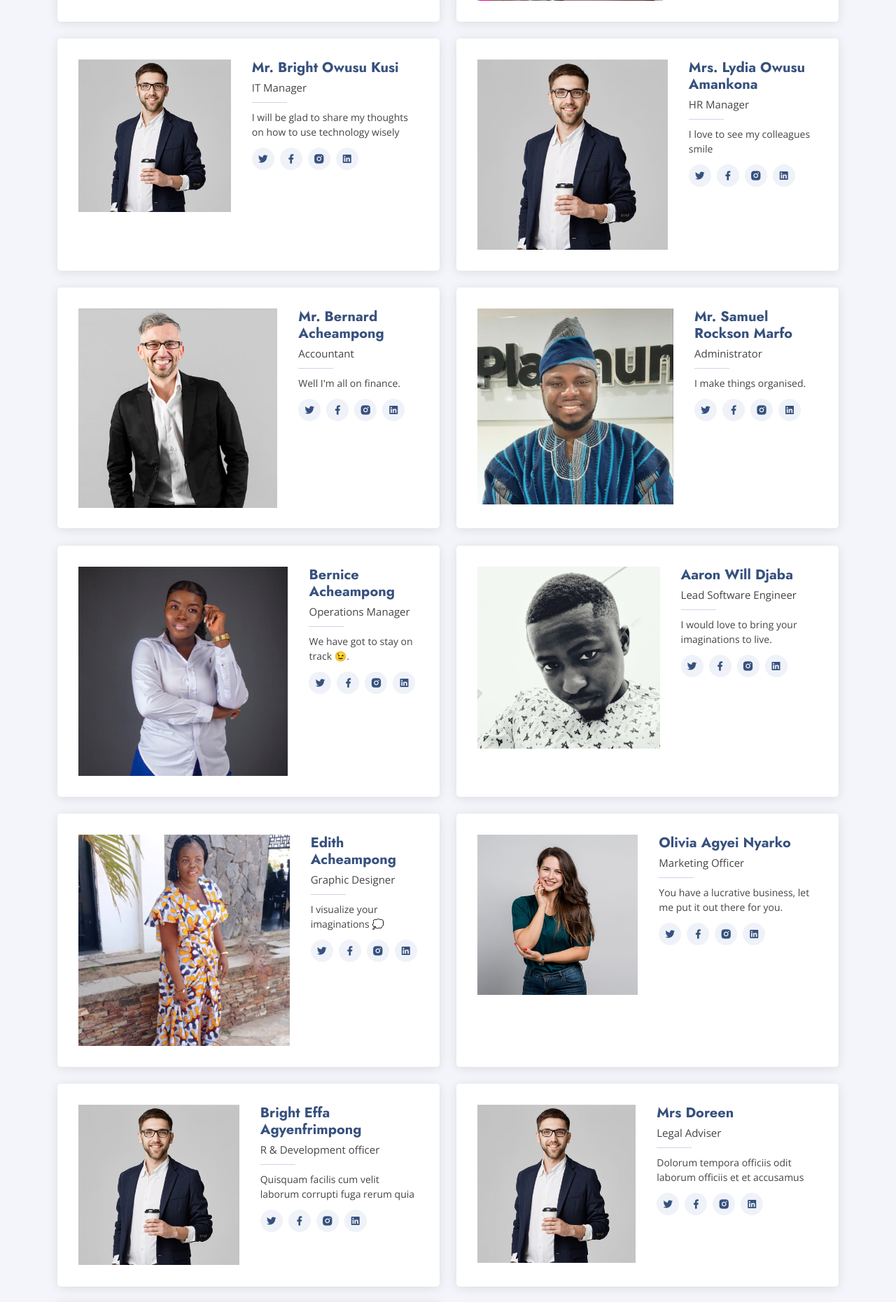
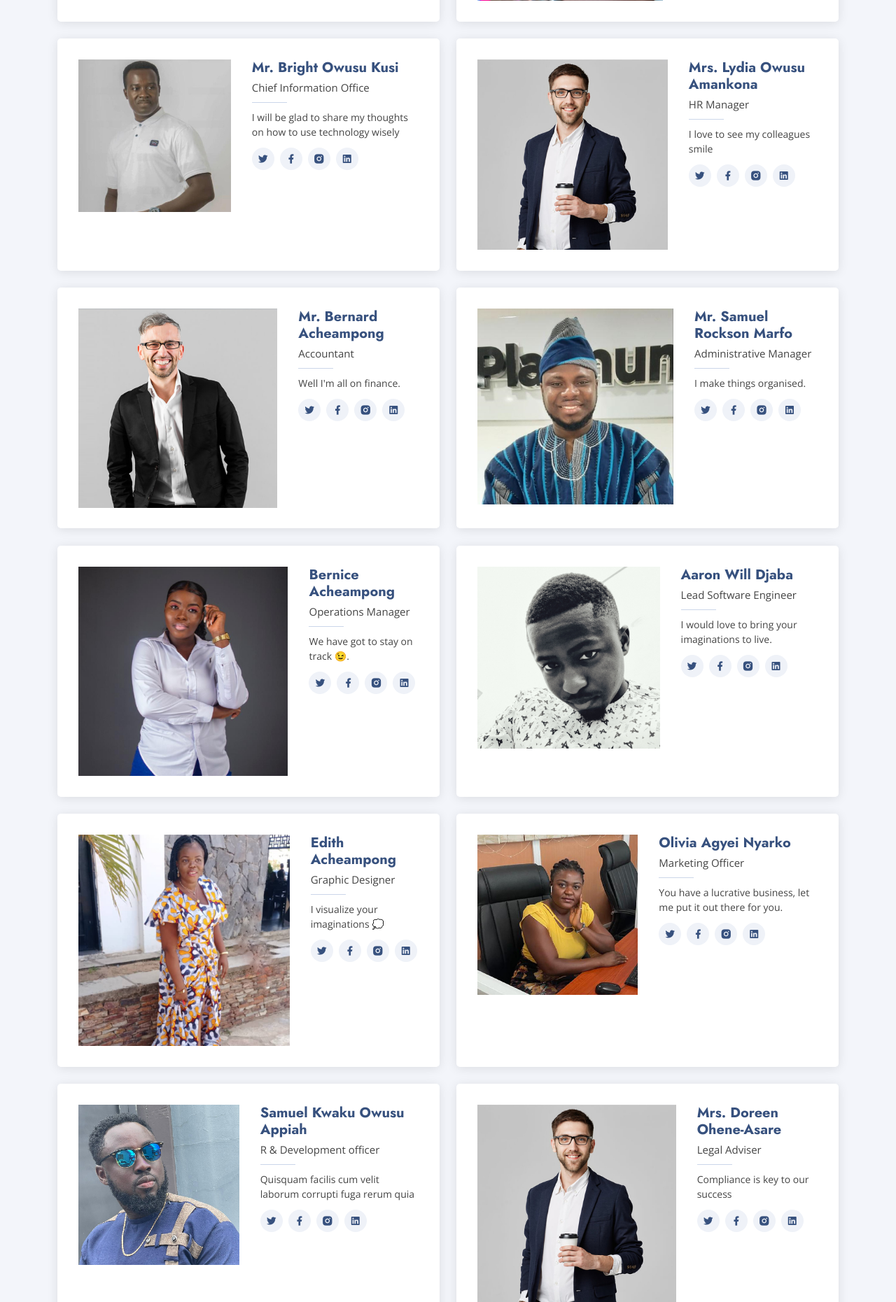
Before and after one commit to kurtiz/247-technologies-landing-page, a CodeIgniter 4 app: the page made by app/Views/home.php in a window 1280 px wide. Shown: the part 3860-5721 px from the top of the page at 70% size. Run offline with PHP 8.4 and a stand-in for CodeIgniter, Linux system fonts and the light colour scheme; the template is opened without the code that fills it, so the values that code supplies are empty; some libraries are stand-ins or nearby versions.

Commit message:
updated team info

```diff
--- a/app/Views/home.php
+++ b/app/Views/home.php
@@ -631,7 +631,7 @@
                         <div class=""><img src="<?=base_url()?>/public/img/team/ceo.jpg" class="img-fluid" alt=""></div>
                         <div class="member-info">
                             <h4>Lawrence Owusu</h4>
-                            <span>Co Founder/Business Executive/ Public Relations officer</span>
+                            <span>Co Founder/Business Executive/ Public Relations officer / Head Of IT</span>
                             <p>Come let’s climb the ladder together.</p>
                             <div class="social">
                                 <a href="javascript:void(0)"><i class="ri-twitter-fill"></i></a>
@@ -662,10 +662,10 @@
 
                 <div class="col-lg-6 mt-4 d-flex align-items-stretch">
                     <div class="member d-flex align-items-stretch" data-aos="zoom-in" data-aos-delay="300">
-                        <div class=""><img src="<?=base_url()?>/public/img/team/team-3.jpg" class="img-fluid" alt=""></div>
+                        <div class=""><img src="<?=base_url()?>/public/img/team/it_manager.jpg" class="img-fluid" alt=""></div>
                         <div class="member-info">
                             <h4>Mr. Bright Owusu Kusi</h4>
-                            <span>IT Manager</span>
+                            <span>Chief Information Office</span>
                             <p>I will be glad to share my thoughts on how to use technology wisely</p>
                             <div class="social">
                                 <a href="javascript:void(0)"><i class="ri-twitter-fill"></i></a>
@@ -722,7 +722,7 @@
                         <div class=""><img src="<?=base_url()?>/public/img/team/administrator.jpg" class="img-fluid" alt=""></div>
                         <div class="member-info">
                             <h4>Mr. Samuel Rockson Marfo</h4>
-                            <span>Administrator</span>
+                            <span>Administrative Manager</span>
                             <p>I make things organised.</p>
                             <div class="social">
                                 <a href="javascript:void(0)"><i class="ri-twitter-fill"></i></a>
@@ -793,7 +793,7 @@
 
                 <div class="col-lg-6 mt-4 d-flex mt-lg-0">
                     <div class="member d-flex align-items-stretch" data-aos="zoom-in" data-aos-delay="200">
-                        <div class=""><img src="<?=base_url()?>/public/img/team/team-2.jpg" class="img-fluid" alt=""></div>
+                        <div class=""><img src="<?=base_url()?>/public/img/team/marketing_officer.jpg" class="img-fluid" alt=""></div>
                         <div class="member-info">
                             <h4>Olivia Agyei Nyarko</h4>
                             <span>Marketing Officer</span>
@@ -810,9 +810,9 @@
 
                 <div class="col-lg-6 d-flex mt-4">
                     <div class="member d-flex align-items-stretch" data-aos="zoom-in" data-aos-delay="300">
-                        <div class=""><img src="<?=base_url()?>/public/img/team/team-3.jpg" class="img-fluid" alt=""></div>
+                        <div class=""><img src="<?=base_url()?>/public/img/team/r_dev.jpg" class="img-fluid" alt=""></div>
                         <div class="member-info">
-                            <h4>Bright Effa Agyenfrimpong</h4>
+                            <h4>Samuel Kwaku Owusu Appiah</h4>
                             <span>R & Development officer</span>
                             <p>Quisquam facilis cum velit laborum corrupti fuga rerum quia</p>
                             <div class="social">
@@ -829,9 +829,9 @@
                     <div class="member d-flex align-items-stretch" data-aos="zoom-in" data-aos-delay="400">
                         <div class=""><img src="<?=base_url()?>/public/img/team/team-4.jpg" class="img-fluid" alt=""></div>
                         <div class="member-info">
-                            <h4>Mrs Doreen</h4>
+                            <h4>Mrs. Doreen Ohene-Asare</h4>
                             <span>Legal Adviser</span>
-                            <p>Dolorum tempora officiis odit laborum officiis et et accusamus</p>
+                            <p>Compliance is key to our success</p>
                             <div class="social">
                                 <a href="javascript:void(0)"><i class="ri-twitter-fill"></i></a>
                                 <a href="javascript:void(0)"><i class="ri-facebook-fill"></i></a>
@@ -852,7 +852,7 @@
                     <div class="member d-flex align-items-stretch" data-aos="zoom-in" data-aos-delay="100">
                         <div class=""><img src="<?=base_url()?>/public/img/team/health_adviser.jpg" class="img-fluid" alt=""></div>
                         <div class="member-info">
-                            <h4>Mrs Lawrencia Owusu Osei-Tutu</h4>
+                            <h4>Mrs. Lawrencia Owusu Osei-Tutu</h4>
                             <span>Health Adviser</span>
                             <p>We have got to stay healthy as we work.</p>
                             <div class="social">
```
Also changed, not shown: public/img/team/it_manager.jpg (added), public/img/team/marketing_officer.jpg (added), public/img/team/r_dev.jpg (added).
